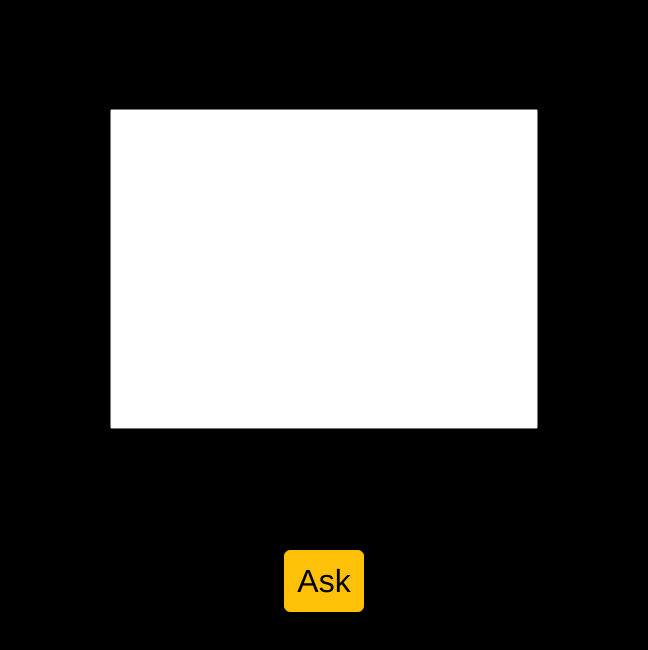
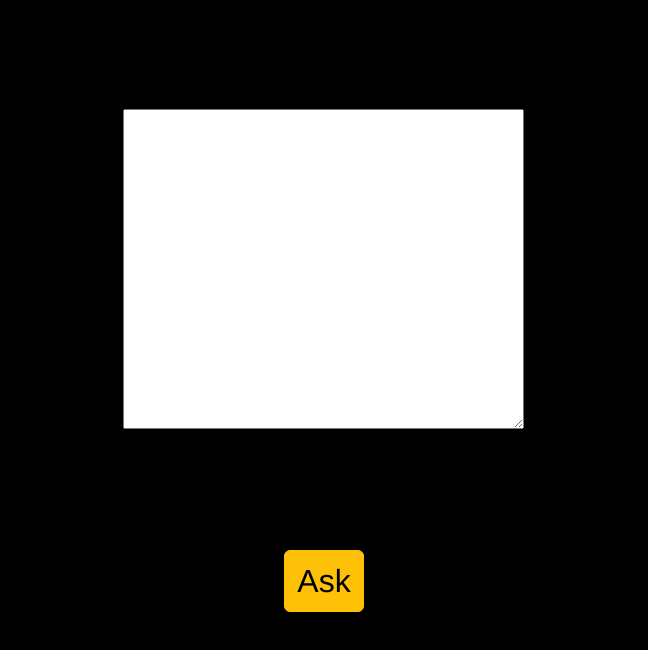
Before and after one commit to Avinash64/myquack, a plain HTML site: page magicshell.html in a window 1280 px wide. Shown: the part 128-778 px from the top of the page, without its empty margins (316-964 px from the left). Drawn offline with nearby package versions, Linux system fonts and the light colour scheme.

Commit message:
changes_to_textarea

```diff
--- a/magicshell.html
+++ b/magicshell.html
@@ -62,7 +62,7 @@
 <body>
     <div id="textinput">
         <h1 id="res">Hi! Ask me a yes / no question :D</h1>
-        <input id="response"></input>
+        <textarea id="response" ></textarea>
         <button class="btn btn-warning ask" onclick="ask()">Ask</button>
     </div>
 
```
